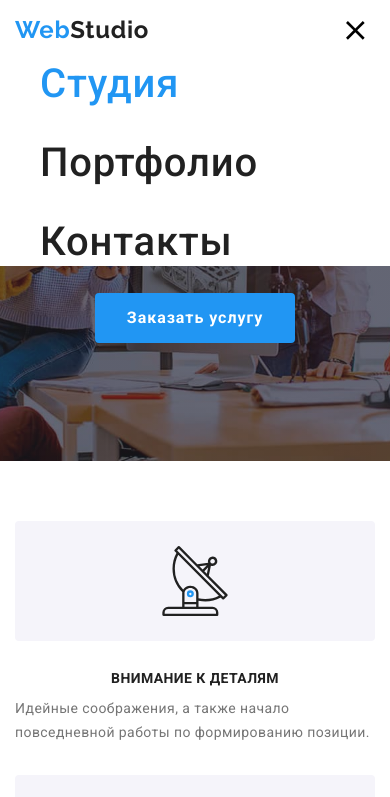
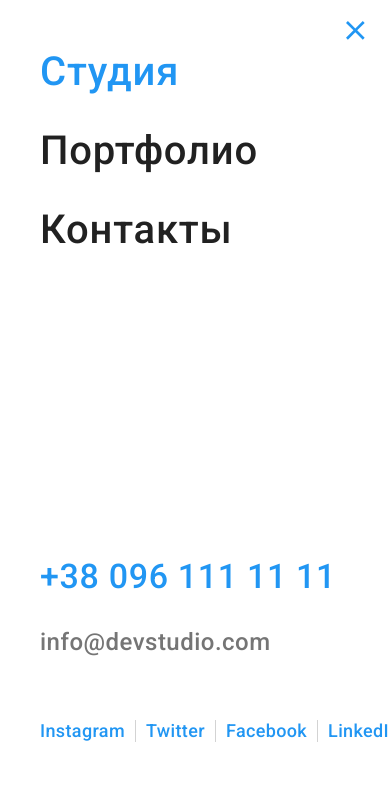
Before and after one commit to BohdanovaYliia/goit-markup-hw-08, a plain HTML site: page index.html in a window 390 px wide. Both pictures are taken after a click on the button 355 px from the left and 30 px from the top of the page. Shown: the top 797 px of the page. Drawn offline with nearby package versions, Linux system fonts and the light colour scheme.

Commit message:
Adds mobile menu.

```diff
--- a/index.html
+++ b/index.html
@@ -21,10 +21,9 @@
     <!-- Хедер -->
     <header class="page-header">
       <div class="container page-header__container">
-        <nav class="blocks-wrap">
         <a href="./index.html" lang="en" class="logo">
-            <span class="logo__accent">Web</span>Studio</a
-          >
+          <span class="logo__accent">Web</span>Studio
+        </a>
         <button
           type="button"
           class="menu-btn"
@@ -37,7 +36,9 @@
             <use class="menu-btn__icon-menu" href="./images/icons.svg#icon-menu"></use>
           </svg>
         </button>
-          <ul class="site-nav" id="menu-container" data-menu>
+        <div class="blocks-wrap" id="menu-container" data-menu>
+          <nav>
+            <ul class="site-nav">
               <li class="site-nav__item">
                 <a href="./index.html" class="site-nav__link site-nav__link--current">Студия</a>
               </li>
@@ -50,22 +51,40 @@
 
           <ul class="contacts-header">
             <li class="contacts-header__item">
-            <a href="mailto:info@devstudio.com" class="contacts-header__link">
+              <a href="tel:+380961111111" class="contacts-header__link contacts-header__phone"
+                ><svg width="10px" height="16px" class="contacts-header__icon">
+                  <use href="./images/icons.svg#icon-smartphone"></use>
+                </svg>
+                +38 096 111 11 11</a
+              >
+            </li>
+            <li class="contacts-header__item">
+              <a
+                href="mailto:info@devstudio.com"
+                class="contacts-header__link contacts-header__mail"
+              >
                 <svg width="16px" height="12px" class="contacts-header__icon">
                   <use href="./images/icons.svg#icon-envelope"></use>
                 </svg>
                 info@devstudio.com</a
               >
             </li>
-          <li class="contacts-header__item">
-            <a href="tel:+380961111111" class="contacts-header__link"
-              ><svg width="10px" height="16px" class="contacts-header__icon">
-                <use href="./images/icons.svg#icon-smartphone"></use>
-              </svg>
-              +38 096 111 11 11</a
-            >
+          </ul>
+          <ul class="page-header-soc">
+            <li class="page-header-soc__item">
+              <a href="" class="page-header-soc__link">Instagram</a>
+            </li>
+            <li class="page-header-soc__item">
+              <a href="" class="page-header-soc__link">Twitter</a>
+            </li>
+            <li class="page-header-soc__item">
+              <a href="" class="page-header-soc__link">Facebook</a>
+            </li>
+            <li class="page-header-soc__item">
+              <a href="" class="page-header-soc__link">LinkedIn</a>
             </li>
           </ul>
+        </div>
       </div>
     </header>
 
--- a/js/mobile-menu.js
+++ b/js/mobile-menu.js
@@ -5,6 +5,6 @@
         const expanded = menuBtnRef.getAttribute("aria-expanded") === "true" || false;
         menuBtnRef.classList.toggle("menu-btn--is-open");
         menuBtnRef.setAttribute("aria-expanded", !expanded);
-        mobileMenuRef.classList.toggle("site-nav--is-open");
+        mobileMenuRef.classList.toggle("blocks-wrap--is-open");
     });
 })();
--- a/sass/components/_backdrop.scss
+++ b/sass/components/_backdrop.scss
@@ -2,6 +2,9 @@
     position: fixed;
     top: 0;
     left: 0;
+    overflow-y: scroll;
+    padding: 93px 15px;
+
 
     width: 100%;
     height: 100%;
@@ -17,29 +20,32 @@
 }
 
 .modal {
-    position: absolute;
-    top: 50%;
-    left: 50%;
-    transform: translate(-50%, -50%) scale(1);
     opacity: 1;
+    position: relative;
+    background-color: $primary-white-color;
 
-    width: 450px;
-    height: 609px;
+    transition: transform $transition-duration $transition-timing-function,
+        opacity $transition-duration $transition-timing-function;
+
+    .backdrop--is-hidden & {
+        transform: translate(-50%, -50%) scale(0.9);
+        opacity: 0;
+    }
+
+    @media screen and (min-width: 768px) {
+        position: absolute;
+        top: 50%;
+        left: 50%;
+        transform: translate(-50%, -50%) scale(1);
+
+        width: 450px;
+        height: 609px;
+    }
 
     @media screen and (min-width: 1200px) {
         width: 528px;
         height: 581px;
     }
-
-    background-color: $primary-white-color;
-
-    transition: transform $transition-duration $transition-timing-function,
-        opacity $transition-duration $transition-timing-function;
-
-.backdrop--is-hidden & {
-    transform: translate(-50%, -50%) scale(0.9);
-    opacity: 0;
-}
 }
 
 .modal__exit-btn {
--- a/sass/components/_contacts-header.scss
+++ b/sass/components/_contacts-header.scss
@@ -1,34 +1,37 @@
 .contacts-header {
     @media screen and (max-width: 767px) {
-        display: none;
-
-        position: absolute;
-        top: 100%;
-        left: 0;
-        width: 100%;
-        background-color: $primary-white-color;
+        margin-top: 302px;
     }
 
     @media screen and (min-width: 768px) {
+        display: flex;
+        flex-direction: column-reverse;
         margin-left: auto;
     }
 
     @media screen and (min-width: 1200px) {
-        display: flex;
+        flex-direction: row-reverse;
         align-items: center;
     }
 }
 
 .contacts-header__item+.contacts-header__item {
+
+
     @media screen and (max-width: 1199px) {
-        margin-top: 10px;
+        margin-bottom: 10px;
     }
+
     @media screen and (min-width: 1200px) {
-        margin-left: 50px;
+        margin-right: 30px;
     }
 }
 
 .contacts-header__icon {
+    @media screen and (max-width: 767px) {
+        display: none;
+    }
+
     margin-right: 10px;
     fill: currentColor;
 }
@@ -37,12 +40,16 @@
     display: flex;
     align-items: center;
 
+
+    font-weight: 500;
+    letter-spacing: 0.02em;
+    text-decoration: none;
+
+    @media screen and (min-width: 768px) {
     color: $primary-text-color;
-    font-weight: 500;
     font-size: 14px;
     line-height: 1.14;
-    letter-spacing: 0.02em;
-    text-decoration: none;
+
 
     transition: color $transition-duration $transition-timing-function;
 
@@ -50,4 +57,22 @@
     &:focus {
         color: $accent-color;
     }
+    }
 }
+
+@media screen and (max-width: 767px) {
+    .contacts-header__phone {
+        color: $accent-color;
+        font-size: 34px;
+        line-height: 1.18;
+
+    }
+
+    .contacts-header__mail {
+        color: $primary-text-color;
+        font-size: 24px;
+        line-height: 1.17;
+        margin-top: 32px;
+    }
+
+}
--- /dev/null
+++ b/sass/components/_header-soc.scss
@@ -0,0 +1,31 @@
+
+.page-header-soc {
+    position: relative;
+    display: flex;
+    margin-top: 64px;
+
+    @media screen and (min-width: 768px) {
+        display: none;
+    }
+}
+
+.page-header-soc__item+.page-header-soc__item {
+    margin-left: 10px;
+}
+
+.page-header-soc__item:not(:last-child) {
+    height: 22px;
+    border-right: 1px solid rgba(33, 33, 33, 0.2);
+    padding-right: 10px;
+}
+
+
+.page-header-soc__link {
+    position: relative;
+    color: $accent-color;
+    text-decoration: none;
+    font-weight: 500;
+    font-size: 18px;
+    line-height: 1.22;
+    letter-spacing: 0.02em;
+}
--- a/sass/components/_page-header.scss
+++ b/sass/components/_page-header.scss
@@ -6,7 +6,7 @@
     border-bottom-color: $border-color;
 }
 
-.page-header__container, .blocks-wrap {
+.page-header__container {
     display: flex;
     align-items: center;
 
@@ -16,15 +16,53 @@
     }
 }
 
+.blocks-wrap {
+    display: none;
+
+    @media screen and (max-width: 767px) {
+    position: fixed;
+    top: 0;
+    left: 0;
+    overflow-y: scroll;
+    width: 100%;
+    height: 100%;
+    padding: 48px 40px;
+    background-color: $primary-white-color;
+
+    &--is-open {
+        display: block;
+    }
+    }
+
+    @media screen and (min-width: 768px) {
+        @include centered-flex ();
+        flex-grow: 1;
+    }
+}
+
 .menu-btn {
+    position: absolute;
+    z-index: 2;
+    top: 10px;
+    right: 15px;
+
     display: inline-flex;
     margin: 0;
     padding: 0;
+
     border: none;
     background-color: transparent;
 
     @media screen and (min-width: 768px) {
         display: none;
+    }
+
+    &:hover .menu-btn__icon-cross,
+    &:hover .menu-btn__icon-menu,
+    &:focus .menu-btn__icon-cross,
+    &:focus .menu-btn__icon-menu
+    {
+        fill: $accent-color;
     }
 }
 
--- a/sass/components/_site-nav.scss
+++ b/sass/components/_site-nav.scss
@@ -1,14 +1,4 @@
 .site-nav {
-    display: none;
-
-    @media screen and (max-width: 767px) {
-        position: absolute;
-        top: 100%;
-        left: 0;
-        width: 100%;
-        background-color: $primary-white-color;
-    }
-
     @media screen and (min-width: 768px) {
         display: flex;
         margin-left: 88px;
@@ -17,23 +7,13 @@
     @media screen and (min-width: 1200px) {
         margin-left: 93px;
     }
-
-    &--is-open {
-        display: block;
-    }
-}
-
-.site-nav__item {
-    @media screen and (max-width:767px) {
-        margin-left: 40px;
-
-    &+& {
-        margin-top: 32px;
-    }
-    }
 }
 
 .site-nav__item+.site-nav__item {
+    @media screen and (max-width:767px) {
+        margin-top: 32px;
+    }
+
     @media screen and (min-width: 768px) {
         margin-left: 50px;
     }
--- a/sass/main.scss
+++ b/sass/main.scss
@@ -4,6 +4,7 @@
 @import "./components/logo";
 @import "./components/site-nav";
 @import "./components/contacts-header";
+@import "./components/header-soc";
 @import "./components/primary-section";
 @import "./components/section-general";
 @import "./components/features";
```
Also changed, not shown: css/main.css, css/main.min.css, 2 other files. Lines whose indentation alone changed are shown as unchanged.
